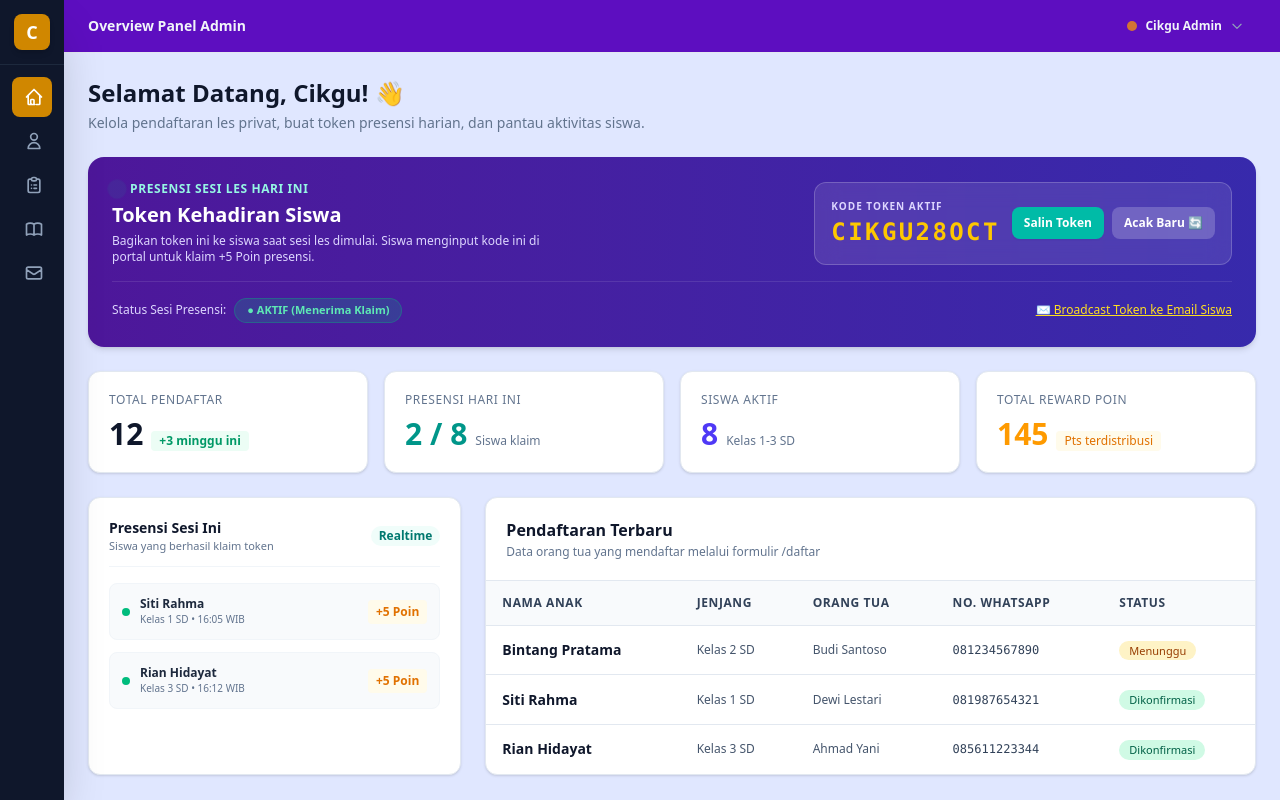
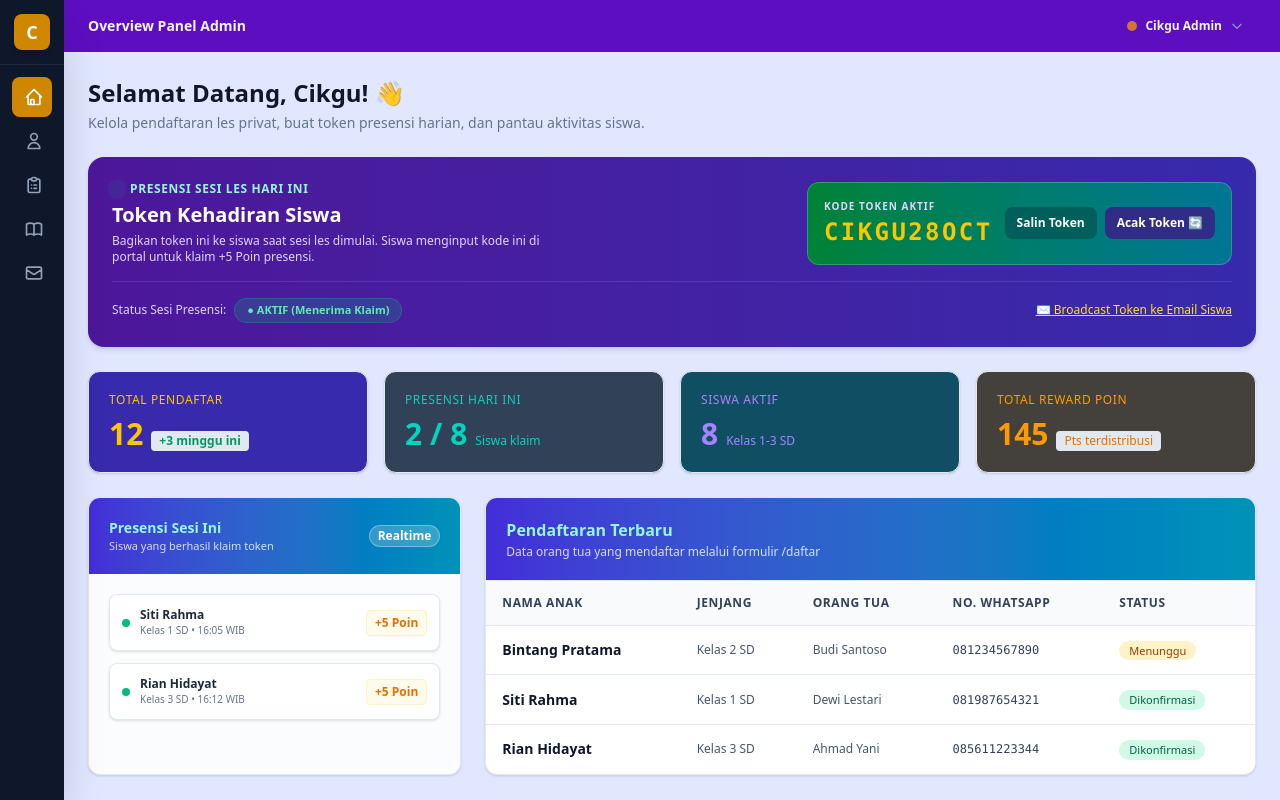
Before and after one commit to Pramana19/ruangbelajar-cikgu, a Next.js app: page /admin in a window 1280 px wide. Built offline with nearby package versions, Linux system fonts and the light colour scheme.

Commit message:
fix: edit warna admin page pendaftar

```diff
--- a/src/app/admin/components/AdminStatsCards.tsx
+++ b/src/app/admin/components/AdminStatsCards.tsx
@@ -1,45 +1,45 @@
 export default function AdminStatsCards() {
     return (
       <div className="grid grid-cols-1 sm:grid-cols-2 lg:grid-cols-4 gap-4">
-        <div className="bg-white p-5 rounded-xl border border-slate-200 shadow-sm">
-          <p className="text-xs font-medium text-slate-500 uppercase tracking-wider">
+        <div className="bg-indigo-800 p-5 rounded-xl border border-slate-200 shadow-sm">
+          <p className="text-xs font-medium text-yellow-400 uppercase tracking-wider">
             Total Pendaftar
           </p>
           <div className="flex items-baseline gap-2 mt-2">
-            <span className="text-3xl font-extrabold text-slate-900">12</span>
-            <span className="text-xs font-semibold text-emerald-600 bg-emerald-50 px-2 py-0.5 rounded">
+            <span className="text-3xl font-extrabold text-yellow-400">12</span>
+            <span className="text-xs font-semibold text-emerald-600 bg-slate-200 px-2 py-0.5 rounded">
               +3 minggu ini
             </span>
           </div>
         </div>
 
-        <div className="bg-white p-5 rounded-xl border border-slate-200 shadow-sm">
-          <p className="text-xs font-medium text-slate-500 uppercase tracking-wider">
+        <div className="bg-slate-700 p-5 rounded-xl border border-slate-200 shadow-sm">
+          <p className="text-xs font-medium text-teal-400 uppercase tracking-wider">
             Presensi Hari Ini
           </p>
           <div className="flex items-baseline gap-2 mt-2">
-            <span className="text-3xl font-extrabold text-teal-600">2 / 8</span>
-            <span className="text-xs text-slate-500">Siswa klaim</span>
+            <span className="text-3xl font-extrabold text-teal-400">2 / 8</span>
+            <span className="text-xs text-teal-400">Siswa klaim</span>
           </div>
         </div>
 
-        <div className="bg-white p-5 rounded-xl border border-slate-200 shadow-sm">
-          <p className="text-xs font-medium text-slate-500 uppercase tracking-wider">
+        <div className="bg-cyan-900 p-5 rounded-xl border border-slate-200 shadow-sm">
+          <p className="text-xs font-medium text-violet-400 uppercase tracking-wider">
             Siswa Aktif
           </p>
           <div className="flex items-baseline gap-2 mt-2">
-            <span className="text-3xl font-extrabold text-indigo-600">8</span>
-            <span className="text-xs text-slate-500">Kelas 1-3 SD</span>
+            <span className="text-3xl font-extrabold text-violet-400">8</span>
+            <span className="text-xs text-violet-400">Kelas 1-3 SD</span>
           </div>
         </div>
 
-        <div className="bg-white p-5 rounded-xl border border-slate-200 shadow-sm">
-          <p className="text-xs font-medium text-slate-500 uppercase tracking-wider">
+        <div className="bg-stone-700 p-5 rounded-xl border border-slate-200 shadow-sm">
+          <p className="text-xs font-medium text-amber-500 uppercase tracking-wider">
             Total Reward Poin
           </p>
           <div className="flex items-baseline gap-2 mt-2">
             <span className="text-3xl font-extrabold text-amber-500">145</span>
-            <span className="text-xs text-amber-600 bg-amber-50 px-2 py-0.5 rounded font-medium">
+            <span className="text-xs text-amber-600 bg-slate-200 px-2 py-0.5 rounded font-medium">
               Pts terdistribusi
             </span>
           </div>
--- a/src/app/admin/components/RecentPresensiLog.tsx
+++ b/src/app/admin/components/RecentPresensiLog.tsx
@@ -1,38 +1,27 @@
 export default function RecentPresensiLog() {
   const samplePresensi = [
-      {
-        id: 101,
-        namaAnak: "Siti Rahma",
-        kelas: "Kelas 1 SD",
-        waktu: "16:05 WIB",
-        poin: "+5 Poin",
-      },
-      {
-        id: 102,
-        namaAnak: "Rian Hidayat",
-        kelas: "Kelas 3 SD",
-        waktu: "16:12 WIB",
-        poin: "+5 Poin",
-      },
+    { id: 101, namaAnak: "Siti Rahma", kelas: "Kelas 1 SD", waktu: "16:05 WIB", poin: "+5 Poin" },
+    { id: 102, namaAnak: "Rian Hidayat", kelas: "Kelas 3 SD", waktu: "16:12 WIB", poin: "+5 Poin" },
   ];
 
   return (
-      <div className="bg-white rounded-xl border border-slate-200 shadow-sm p-5 space-y-4">
-        <div className="flex items-center justify-between border-b border-slate-100 pb-3">
+    <div className="bg-white rounded-xl border border-slate-200 shadow-sm overflow-hidden flex flex-col">
+      {/* Header dengan Gradien (mengadopsi gaya portal siswa) */}
+      <div className="bg-gradient-to-r from-indigo-700 to-cyan-600 p-5 flex items-center justify-between">
         <div>
-            <h3 className="font-bold text-slate-900 text-sm">Presensi Sesi Ini</h3>
-            <p className="text-[11px] text-slate-500">Siswa yang berhasil klaim token</p>
+          <h3 className="font-bold text-teal-200 text-sm">Presensi Sesi Ini</h3>
+          <p className="text-[11px] text-white/80">Siswa yang berhasil klaim token</p>
         </div>
-          <span className="text-xs font-semibold bg-teal-50 text-teal-700 px-2 py-0.5 rounded-full">
+        <span className="text-xs font-semibold bg-white/20 text-white border border-white/30 px-2 py-0.5 rounded-full backdrop-blur-sm">
           Realtime
         </span>
       </div>
 
-        <div className="space-y-3">
+      <div className="p-5 space-y-3 bg-slate-50/50 flex-1">
         {samplePresensi.map((p) => (
           <div
             key={p.id}
-              className="flex items-center justify-between p-3 bg-slate-50 rounded-lg border border-slate-100"
+            className="flex items-center justify-between p-3 bg-white rounded-lg border border-slate-200 shadow-sm"
           >
             <div className="flex items-center gap-2.5">
               <span className="w-2 h-2 rounded-full bg-emerald-500"></span>
@@ -41,7 +30,7 @@ export default function RecentPresensiLog() {
                 <div className="text-[10px] text-slate-500">{p.kelas} • {p.waktu}</div>
               </div>
             </div>
-              <span className="text-xs font-extrabold text-amber-600 bg-amber-50 px-2 py-1 rounded">
+            <span className="text-xs font-extrabold text-amber-600 bg-amber-50 px-2 py-1 rounded border border-amber-100">
               {p.poin}
             </span>
           </div>
--- a/src/app/admin/components/RecentRegistrationsTable.tsx
+++ b/src/app/admin/components/RecentRegistrationsTable.tsx
@@ -1,37 +1,17 @@
 export default function RecentRegistrationsTable() {
   const sampleData = [
-      {
-        id: 1,
-        namaAnak: "Bintang Pratama",
-        kelas: "Kelas 2 SD",
-        orangTua: "Budi Santoso",
-        whatsapp: "081234567890",
-        status: "Menunggu",
-      },
-      {
-        id: 2,
-        namaAnak: "Siti Rahma",
-        kelas: "Kelas 1 SD",
-        orangTua: "Dewi Lestari",
-        whatsapp: "081987654321",
-        status: "Dikonfirmasi",
-      },
-      {
-        id: 3,
-        namaAnak: "Rian Hidayat",
-        kelas: "Kelas 3 SD",
-        orangTua: "Ahmad Yani",
-        whatsapp: "085611223344",
-        status: "Dikonfirmasi",
-      },
+    { id: 1, namaAnak: "Bintang Pratama", kelas: "Kelas 2 SD", orangTua: "Budi Santoso", whatsapp: "081234567890", status: "Menunggu" },
+    { id: 2, namaAnak: "Siti Rahma", kelas: "Kelas 1 SD", orangTua: "Dewi Lestari", whatsapp: "081987654321", status: "Dikonfirmasi" },
+    { id: 3, namaAnak: "Rian Hidayat", kelas: "Kelas 3 SD", orangTua: "Ahmad Yani", whatsapp: "085611223344", status: "Dikonfirmasi" },
   ];
 
   return (
     <div className="bg-white rounded-xl border border-slate-200 shadow-sm overflow-hidden">
-        <div className="p-5 border-b border-slate-200 flex items-center justify-between">
+      {/* Header dengan Gradien (mengadopsi gaya portal siswa) */}
+      <div className="bg-gradient-to-r from-indigo-700 to-cyan-600 p-5 border-b border-slate-200 flex items-center justify-between">
         <div>
-            <h2 className="font-bold text-slate-900">Pendaftaran Terbaru</h2>
-            <p className="text-xs text-slate-500 mt-0.5">
+          <h2 className="font-bold text-teal-200">Pendaftaran Terbaru</h2>
+          <p className="text-xs text-white/80 mt-0.5">
             Data orang tua yang mendaftar melalui formulir /daftar
           </p>
         </div>
@@ -51,22 +31,14 @@ export default function RecentRegistrationsTable() {
           <tbody className="divide-y divide-slate-200">
             {sampleData.map((item) => (
               <tr key={item.id} className="hover:bg-slate-50 transition-colors">
-                  <td className="py-3.5 px-4 font-semibold text-slate-900">
-                    {item.namaAnak}
-                  </td>
+                <td className="py-3.5 px-4 font-semibold text-slate-900">{item.namaAnak}</td>
                 <td className="py-3.5 px-4 text-xs">{item.kelas}</td>
                 <td className="py-3.5 px-4 text-xs">{item.orangTua}</td>
-                  <td className="py-3.5 px-4 font-mono text-xs text-slate-700">
-                    {item.whatsapp}
-                  </td>
+                <td className="py-3.5 px-4 font-mono text-xs text-slate-700">{item.whatsapp}</td>
                 <td className="py-3.5 px-4">
-                    <span
-                      className={`inline-flex items-center px-2.5 py-0.5 rounded-full text-[11px] font-medium ${
-                        item.status === "Dikonfirmasi"
-                          ? "bg-emerald-100 text-emerald-800"
-                          : "bg-amber-100 text-amber-800"
-                      }`}
-                    >
+                  <span className={`inline-flex items-center px-2.5 py-0.5 rounded-full text-[11px] font-medium ${
+                      item.status === "Dikonfirmasi" ? "bg-emerald-100 text-emerald-800" : "bg-amber-100 text-amber-800"
+                    }`}>
                     {item.status}
                   </span>
                 </td>
--- a/src/app/admin/components/TokenGeneratorWidget.tsx
+++ b/src/app/admin/components/TokenGeneratorWidget.tsx
@@ -10,7 +10,7 @@ export default function TokenGeneratorWidget() {
   const handleGenerateToken = () => {
     const chars = "ABCDEFGHJKLMNPQRSTUVWXYZ23456789";
     let newToken = "CIKGU";
-    for (let i = 0; i < 4; i++) {
+    for (let i = 0; i < 5; i++) {
       newToken += chars.charAt(Math.floor(Math.random() * chars.length));
     }
     setToken(newToken);
@@ -40,7 +40,7 @@ export default function TokenGeneratorWidget() {
           </p>
         </div>
 
-        <div className="w-full md:w-auto bg-white/10 backdrop-blur-md p-4 rounded-xl border border-white/20 flex flex-col sm:flex-row items-center gap-3">
+        <div className="w-full md:w-auto bg-gradient-to-r from-green-700 to-cyan-700 backdrop-blur-md p-4 rounded-xl border border-white/20 flex flex-col sm:flex-row items-center gap-3">
           <div className="text-center sm:text-left">
             <div className="text-[10px] text-violet-200 uppercase tracking-widest font-semibold">
               Kode Token Aktif
@@ -54,15 +54,15 @@ export default function TokenGeneratorWidget() {
             <button
               onClick={handleCopyToken}
               disabled={!isTokenActive}
-              className="flex-1 sm:flex-initial px-3 py-2 bg-teal-500 hover:bg-teal-600 disabled:opacity-50 text-white rounded-lg text-xs font-bold transition-all shadow-xs"
+              className="flex-1 sm:flex-initial px-3 py-2 bg-teal-800 hover:bg-teal-700 disabled:opacity-50 text-white rounded-lg text-xs font-bold transition-all shadow-xs"
             >
               {copied ? "✓ Tersalin" : "Salin Token"}
             </button>
             <button
               onClick={handleGenerateToken}
-              className="flex-1 sm:flex-initial px-3 py-2 bg-white/20 hover:bg-white/30 text-white rounded-lg text-xs font-bold transition-all"
+              className="flex-1 sm:flex-initial px-3 py-2 bg-indigo-900 hover:bg-indigo-800 text-white rounded-lg text-xs font-bold transition-all"
             >
-              Acak Baru 🔄
+              Acak Token 🔄
             </button>
           </div>
         </div>
--- a/src/app/admin/pendaftar/components/PendaftarFilterBar.tsx
+++ b/src/app/admin/pendaftar/components/PendaftarFilterBar.tsx
@@ -39,7 +39,7 @@ export default function PendaftarFilterBar({
           <select
             value={statusFilter}
             onChange={(e) => setStatusFilter(e.target.value)}
-            className="px-3 py-2 border border-slate-200 rounded-lg text-xs font-semibold bg-white text-slate-700 focus:outline-none focus:ring-2 focus:ring-teal-500"
+            className="px-3 py-2 border border-slate-200 rounded-lg text-xs font-semibold bg-amber-50 text-slate-700 focus:outline-none focus:ring-2 focus:ring-teal-500"
           >
             <option value="Semua">Semua Status</option>
             <option value="Menunggu">Menunggu</option>
```
Also changed, not shown: src/app/admin/pendaftar/components/PendaftarTable.tsx (+13 -12 lines), src/app/portal/components/StudentProfileCard.tsx (+13 -12 lines). Lines whose indentation alone changed are shown as unchanged.
